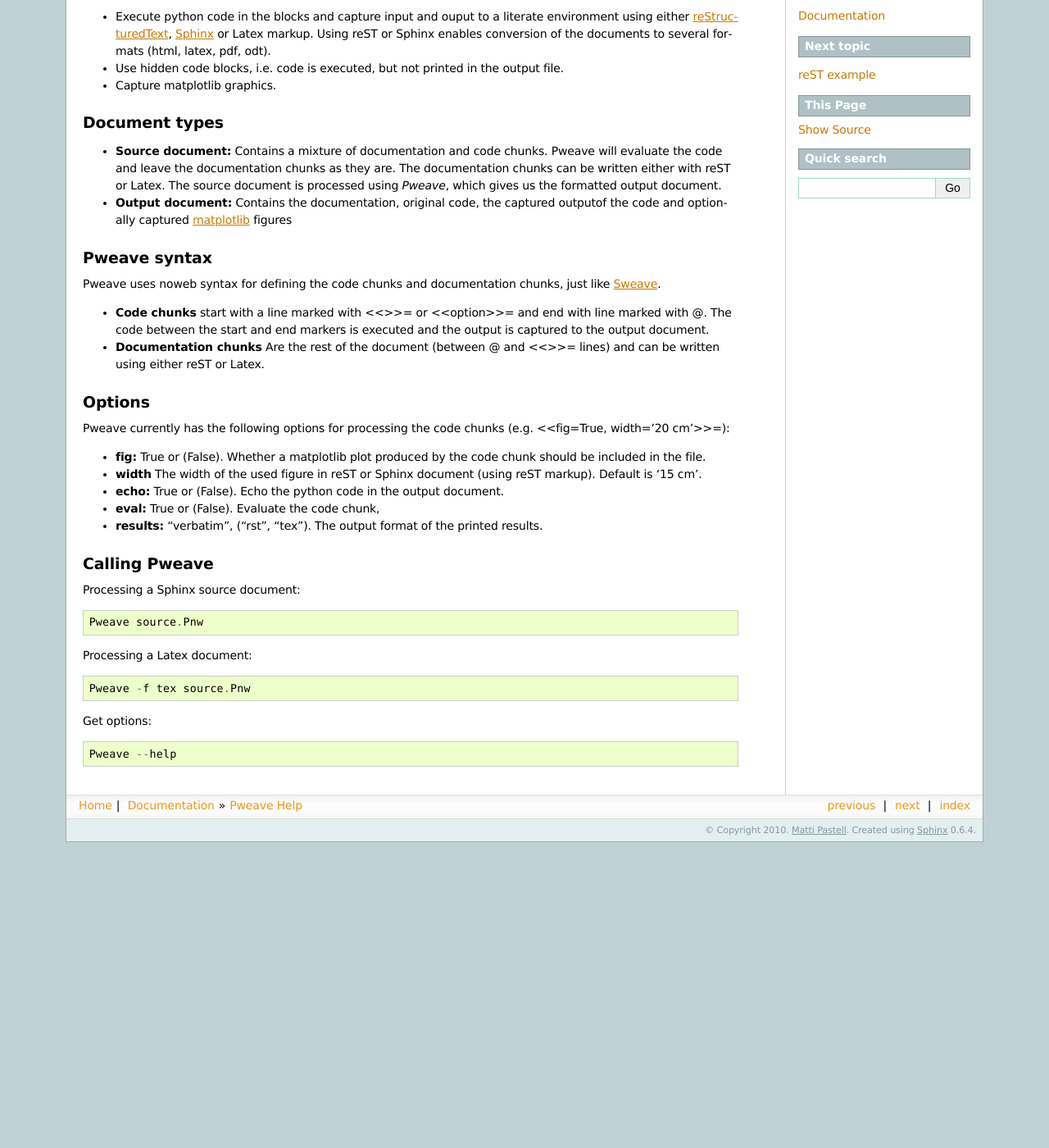
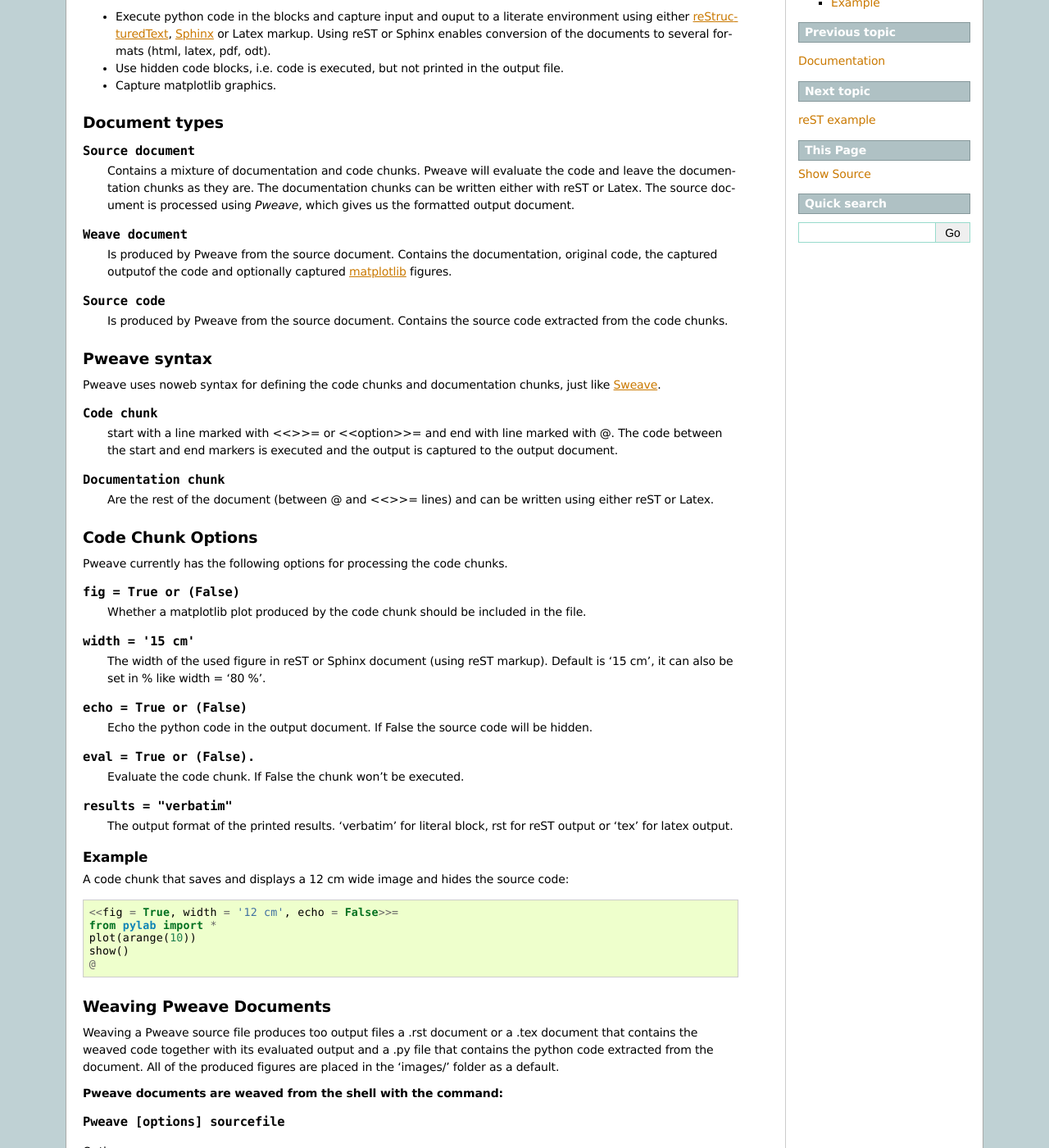
Before and after one commit to edgimar/Pweave, a Sphinx documentation site: the page built from doc/usage.rst, in a window 1280 px wide and 1400 px high, scrolled down 303 px. Shown: the whole window at 82% size. Built offline with Sphinx 7.4.7, drawn with Linux system fonts in a browser that asks for light colours; formulas are drawn with MathJax 3; before the commit the page ends 1330 px from its top, so only the background shows below that; some of the changed text lies outside the part shown.

```diff
--- a/doc/conf.py
+++ b/doc/conf.py
@@ -22,7 +22,7 @@ import sys, os
 
 # Add any Sphinx extension module names here, as strings. They can be extensions
 # coming with Sphinx (named 'sphinx.ext.*') or your custom ones.
-extensions = ['sphinx.ext.todo', 'sphinx.ext.pngmath']
+extensions = ['sphinx.ext.todo', 'sphinx.ext.pngmath', 'rst2pdf.pdfbuilder']
 
 # Add any paths that contain templates here, relative to this directory.
 templates_path = ['_templates']
@@ -45,9 +45,9 @@ copyright = u'2010, Matti Pastell http://mpastell.com'
 # built documents.
 #
 # The short X.Y version.
-version = '0.1'
+version = '0.11'
 # The full version, including alpha/beta/rc tags.
-release = '0.1'
+release = '0.11'
 
 # The language for content autogenerated by Sphinx. Refer to documentation
 # for a list of supported languages.
@@ -141,7 +141,7 @@ html_static_path = ['_static']
 #html_additional_pages = {}
 
 # If false, no module index is generated.
-#html_use_modindex = True
+html_use_modindex = True
 
 # If false, no index is generated.
 #html_use_index = True
@@ -200,3 +200,63 @@ latex_additional_files = ['pweave.sty']
 
 # If false, no module index is generated.
 #latex_use_modindex = True
+
+
+# -- Options for PDF output --------------------------------------------------
+# Grouping the document tree into PDF files. List of tuples
+# (source start file, target name, title, author, options).
+#
+# If there is more than one author, separate them with \\.
+# For example: r'Guido van Rossum\\Fred L. Drake, Jr., editor'
+#
+# The options element is a dictionary that lets you override
+# this config per-document.
+# For example,
+# ('index', u'MyProject', u'My Project', u'Author Name',
+# dict(pdf_compressed = True))
+# would mean that specific document would be compressed
+# regardless of the global pdf_compressed setting.
+pdf_documents = [
+('docs', u'Pweave', u'Users manual', u'Matti Pastell'),
+]
+# A comma-separated list of custom stylesheets. Example:
+pdf_stylesheets = ['sphinx','kerning','a4']
+# Create a compressed PDF
+# Use True/False or 1/0
+# Example: compressed=True
+#pdf_compressed = False
+# A colon-separated list of folders to search for fonts. Example:
+# pdf_font_path = ['/usr/share/fonts', '/usr/share/texmf-dist/fonts/']
+# Language to be used for hyphenation support
+#pdf_language = "en_US"
+# Mode for literal blocks wider than the frame. Can be
+# overflow, shrink or truncate
+pdf_fit_mode = "truncate"
+# Section level that forces a break page.
+# For example: 1 means top-level sections start in a new page
+# 0 means disabled
+#pdf_break_level = 0
+# When a section starts in a new page, force it to be 'even', 'odd',
+# or just use 'any'
+#pdf_breakside = 'any'
+# Insert footnotes where they are defined instead of
+# at the end.
+#pdf_inline_footnotes = True
+# verbosity level. 0 1 or 2
+#pdf_verbosity = 0
+# If false, no index is generated.
+#pdf_use_index = True
+# If false, no modindex is generated.
+#pdf_use_modindex = True
+# If false, no coverpage is generated.
+#pdf_use_coverpage = True
+# Documents to append as an appendix to all manuals.
+#pdf_appendices = []
+# Enable experimental feature to split table cells. Use it
+# if you get "DelayedTable too big" errors
+#pdf_splittables = False
+# Set the default DPI for images
+pdf_default_dpi = 200
+# Enable rst2pdf extension modules (default is empty list)
+# you need vectorpdf for better sphinx's graphviz support
+#pdf_extensions = ['vectorpdf']
--- a/doc/examples.rst
+++ b/doc/examples.rst
@@ -14,7 +14,7 @@ The file was processed with Pweave using:
 
   Pweave ma.Pnw
 
-And as result we get the reST document `ma.rst <_static/ma.rst>`_ (shown below), which can be turned into pdf using rst2latex and pdflatex: `ma.pdf <_static/ma.pdf>`_.
+And as result we get the reST document `ma.rst <_static/ma.rst>`_ (shown below) which uses the Sphinx markup.  *If you want to get pure reST that can be processed with e.g. rst2html document you need to call Pweave with '-f rst' option.*
 
 .. literalinclude:: ma.rst
 
--- a/doc/index.html
+++ b/doc/index.html
@@ -79,7 +79,7 @@
 
   <div class="section" id="welcome">
 <h1>Welcome<a class="headerlink" href="#welcome" title="Permalink to this headline">¶</a></h1>
-<p>Pweave is a literate programming tool for Python that is developed after <a class="reference external" href="http://www.stat.uni-muenchen.de/~leisch/Sweave/">Sweave</a>. And like Sweave it uses the <a class="reference external" href="http://www.cs.tufts.edu/~nr/noweb/">noweb</a> syntax. Pweave is a single python script that is able to weave a python code between “&lt;&lt;&gt;&gt;=” and “&#64;” blocks and include the results in the document. Pweave is good for creating dynamic reports and tutorials. The <a href="docs.html">documentation</a> has been created using <a class="reference external" href="http://sphinx.pocoo.org">Sphinx</a> and you also download it as <a class="reference external" href="http://mpastell.com/pweave/_static/Pweave-docs.pdf">pdf</a>.</p>
+<p>Pweave is a literate programming tool for Python that is developed after <a class="reference external" href="http://www.stat.uni-muenchen.de/~leisch/Sweave/">Sweave</a>. And like Sweave it uses the <a class="reference external" href="http://www.cs.tufts.edu/~nr/noweb/">noweb</a> syntax. Pweave is a single python script that is able to weave a python code between “&lt;&lt;&gt;&gt;=” and “&#64;” blocks and include the results in the document. Pweave supports reStructured text, Sphinx and and Latex markup. Pweave is good for creating dynamic reports and tutorials. The <a href="docs.html">documentation</a> has been created using <a class="reference external" href="http://sphinx.pocoo.org">Sphinx</a> and you also download it as <a class="reference external" href="http://mpastell.com/pweave/_static/Pweave-docs.pdf">pdf</a>.</p>
 <div class="section" id="features">
 <h2>Features<a class="headerlink" href="#features" title="Permalink to this headline">¶</a></h2>
 <ul class="simple">
--- a/doc/ma.rst
+++ b/doc/ma.rst
@@ -38,8 +38,9 @@ Pweave Example - Frequency response of a moving average filter
   plot(w,h,'k')
   ylabel('Amplitude')
   xlabel(r'Normalized Frequency (x$\pi$rad/sample)')
-  title('Frequency response of an 11 point \n moving average filter')
   show()
 
-.. image:: images/Fig1.*
+.. figure:: images/Fig1.*
    :width: 15 cm
+
+   Frequency response of an 11 point moving average filter
--- a/doc/usage.rst
+++ b/doc/usage.rst
@@ -26,46 +26,126 @@ tutorials.
 Document types
 ________________
 
-* **Source document:** Contains a mixture of documentation and code chunks. Pweave will evaluate the code and leave the documentation chunks as they are. The documentation chunks can be written either with reST or Latex. The source document is processed using *Pweave*, which gives us the formatted output document.
+.. describe:: Source document
 
-* **Output document:** Contains the documentation, original code, the captured outputof the code and optionally captured `matplotlib <http://matplotlib.sourceforge.net/>`_ figures
+   Contains a mixture of documentation and code chunks. Pweave will evaluate the code and leave the documentation chunks as they are. The documentation chunks can be written either with reST or Latex. The source document is processed using *Pweave*, which gives us the formatted output document.
+
+.. describe:: Weave document
+
+   Is produced by Pweave from the source document. Contains the documentation, original code, the captured outputof the code and optionally captured `matplotlib <http://matplotlib.sourceforge.net/>`_ figures.
+
+.. describe:: Source code
+
+   Is produced by Pweave from the source document. Contains the source code extracted from the code chunks.
 
 .. index::  syntax, code chunk, documentation chunk
 
 Pweave syntax
-_____________
+______________
 Pweave uses noweb syntax for defining the code chunks and documentation chunks, just like `Sweave <http://www.stat.uni-muenchen.de/~leisch/Sweave/>`_.
 
-* **Code chunks** start with a line marked with <<>>= or <<option>>= and end with line marked with @. The code between the start and end markers is executed and the output is captured to the output document.
+.. describe:: Code chunk
 
-* **Documentation chunks** Are the rest of the document (between @ and <<>>= lines) and can be written using either reST or Latex.
+   start with a line marked with <<>>= or <<option>>= and end with line marked with @. The code between the start and end markers is executed and the output is captured to the output document.
+
+.. describe:: Documentation chunk
+
+   Are the rest of the document (between @ and <<>>= lines) and can be written using either reST or Latex.
 
 .. index:: options, figures
 
-Options
-_______
-Pweave currently has the following options for processing the code chunks (e.g. <<fig=True, width='20 cm'>>=):
+Code Chunk Options
+__________________
 
-* **fig:** True or (False). Whether a matplotlib plot produced by the code chunk should be included in the file.
-* **width** The width of the used figure in reST or Sphinx document (using reST markup). Default is '15 cm'.
-* **echo:** True or (False). Echo the python code in the output document.
-* **eval:** True or (False). Evaluate the code chunk,
-* **results:** "verbatim", (“rst”, “tex”). The output format of the printed results.
+Pweave currently has the following options for processing the code chunks.
 
-Calling Pweave
-_______________
+.. envvar:: fig = True or (False)
 
-Processing a Sphinx source document:
+   Whether a matplotlib plot produced by the code chunk should be included in the file.
+
+.. envvar:: width = '15 cm'
+
+   The width of the used figure in reST or Sphinx document (using reST markup). Default is '15 cm', it can also be set in % like width = '80 %'.
+
+.. envvar:: echo = True or (False)
+
+   Echo the python code in the output document. If False the source code will be hidden.
+
+.. envvar:: eval = True or (False).
+
+   Evaluate the code chunk. If False the chunk won't be executed.
+
+.. envvar:: results = "verbatim"
+
+  The output format of the printed results. 'verbatim' for literal block, rst for reST output or 'tex' for latex output.
+
+Example
+--------
+
+A code chunk that saves and displays a 12 cm wide image and hides the source code:
 
 ::
 
-  Pweave source.Pnw
+ <<fig = True, width = '12 cm', echo = False>>=
+ from pylab import *
+ plot(arange(10))
+ show()
+ @
 
-Processing a Latex document:
+Weaving Pweave Documents
+________________________
+
+Weaving a Pweave source file produces too output files a .rst document or a .tex document that contains the weaved code together with its evaluated output and a .py file that contains the python code extracted from the document. All of the produced figures are placed in the 'images/' folder as a default.
+
+**Pweave documents are weaved from the shell with the command:**
+
+.. describe:: Pweave [options] sourcefile
+
+Options:
+
+.. program:: Pweave
+
+.. cmdoption:: --version
+
+   show the version number and exit
+
+.. cmdoption:: -h, --help
+
+   show help message and exit
+
+.. cmdoption:: -f FORMAT, --format FORMAT
+
+   The output format: 'sphinx' (default), 'rst' or 'tex'
+
+.. cmdoption::  -m MPLOTLIB, --matplotlib=MPLOTLIB
+
+   Do you want to use matplotlib true (default) or false
+
+.. cmdoption::  -g FIGFMT, --figure-format=FIGFMT
+
+   Figure format for matplolib graphics: Defaults to 'png' for rst and Sphinx html documents and 'pdf' for tex
+
+.. cmdoption::  -d FIGDIR, --figure-directory=FIGDIR
+
+   Directory path for matplolib graphics: Default                        'images/'
+
+
+Example
+--------
+
+Weave a document with default options (Sphinx with png figures)
 
 ::
 
-  Pweave -f tex source.Pnw
+  $ Pweave ma.Pnw
+  Output written to ma.rst
+  Code extracted to ma.py
+
+Weave a Latex document with png figures:
+
+::
+
+  Pweave -f tex -g png source.Pnw
 
 Get options:
 
```
Also changed, not shown: other parts of doc/examples.rst (+1 -1 lines), 3 other files.
